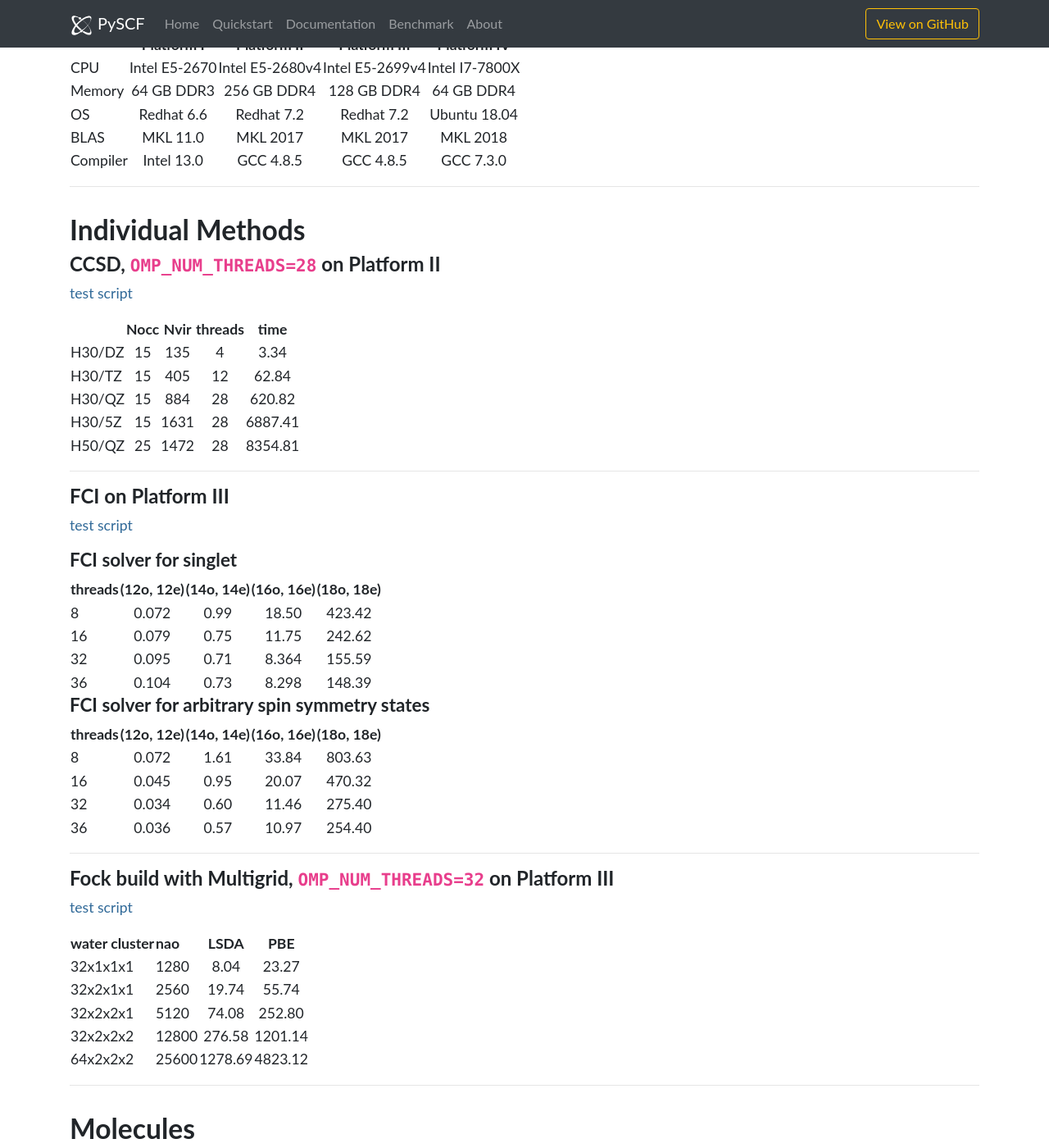
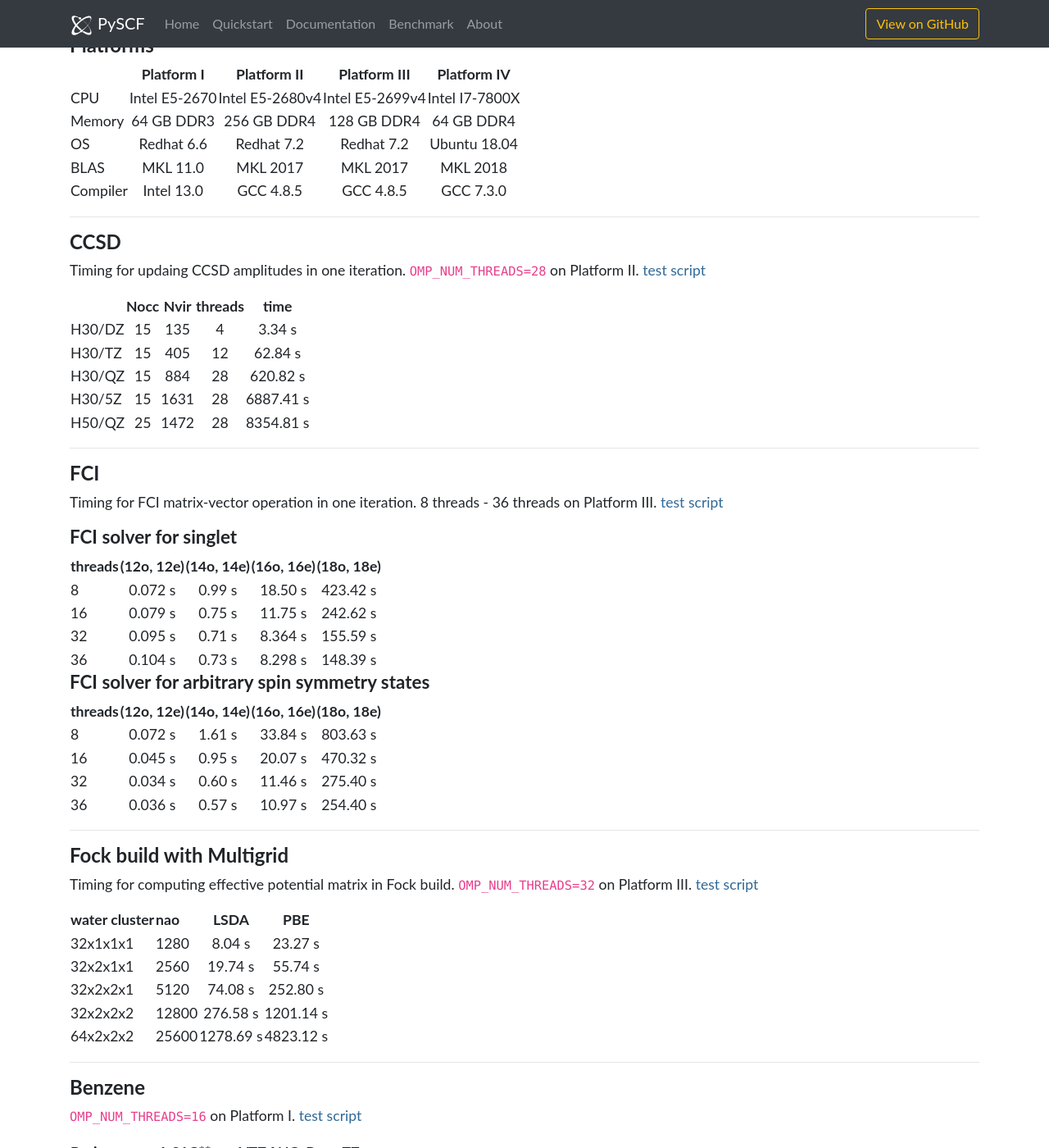
Before and after one commit to pyscf/pyscf.github.io-v1, a Jekyll site: the page built from benchmark.md, in a window 1280 px wide and 1400 px high, scrolled down 363 px. Shown: the whole window at 82% size. Built offline with Jekyll 4.4.1, drawn with Linux system fonts in a browser that asks for light colours; some of the changed text lies outside the part shown.

Commit message:
Update benchmark

```diff
--- a/benchmark.md
+++ b/benchmark.md
@@ -3,7 +3,9 @@ layout: default
 title: Benchmark of PySCF
 ---
 
-# Platforms
+# Performance benchmark
+
+## Platforms
 
 |           | Platform I    | Platform II     | Platform III    | Platform IV     |
 | --------- |:-------------:|:---------------:|:---------------:|:---------------:|
@@ -15,61 +17,64 @@ title: Benchmark of PySCF
 
 ---
 
-# Individual Methods
-
-## CCSD, `OMP_NUM_THREADS=28` on Platform II
+## CCSD
+Timing for updaing CCSD amplitudes in one iteration.
+`OMP_NUM_THREADS=28` on Platform II.
 [test script](https://github.com/pyscf/pyscf/blob/master/examples/2-benchmark/ccsd_iteration.py)
 
 |         | Nocc | Nvir  | threads | time       |
 | :------ |:----:|:-----:|:-------:|:----------:|
-| H30/DZ  | 15   | 135   | 4       | 3.34       |
-| H30/TZ  | 15   | 405   | 12      | 62.84      |
-| H30/QZ  | 15   | 884   | 28      | 620.82     |
-| H30/5Z  | 15   | 1631  | 28      | 6887.41    |
-| H50/QZ  | 25   | 1472  | 28      | 8354.81    |
+| H30/DZ  | 15   | 135   | 4       | 3.34    s  |
+| H30/TZ  | 15   | 405   | 12      | 62.84   s  |
+| H30/QZ  | 15   | 884   | 28      | 620.82  s  |
+| H30/5Z  | 15   | 1631  | 28      | 6887.41 s  |
+| H50/QZ  | 25   | 1472  | 28      | 8354.81 s  |
 
 ---
 
-## FCI on Platform III
+## FCI
+Timing for FCI matrix-vector operation in one iteration.
+8 threads - 36 threads on Platform III.
 [test script](https://github.com/pyscf/pyscf/blob/master/examples/2-benchmark/fci_iteration.py)
 
 ### FCI solver for singlet
 
 | threads | (12o, 12e) | (14o, 14e) | (16o, 16e) | (18o, 18e) |
 |:--------|:----------:|:----------:|:----------:|:----------:|
-| 8       | 0.072      | 0.99       | 18.50      | 423.42     |
-| 16      | 0.079      | 0.75       | 11.75      | 242.62     |
-| 32      | 0.095      | 0.71       | 8.364      | 155.59     |
-| 36      | 0.104      | 0.73       | 8.298      | 148.39     |
+| 8       | 0.072 s    | 0.99 s     | 18.50 s    | 423.42 s   |
+| 16      | 0.079 s    | 0.75 s     | 11.75 s    | 242.62 s   |
+| 32      | 0.095 s    | 0.71 s     | 8.364 s    | 155.59 s   |
+| 36      | 0.104 s    | 0.73 s     | 8.298 s    | 148.39 s   |
 
 ### FCI solver for arbitrary spin symmetry states
 
 | threads | (12o, 12e) | (14o, 14e) | (16o, 16e) | (18o, 18e) |
 |:--------|:----------:|:----------:|:----------:|:----------:|
-| 8       | 0.072      | 1.61       | 33.84      | 803.63     |
-| 16      | 0.045      | 0.95       | 20.07      | 470.32     |
-| 32      | 0.034      | 0.60       | 11.46      | 275.40     |
-| 36      | 0.036      | 0.57       | 10.97      | 254.40     |
+| 8       | 0.072 s    | 1.61 s     | 33.84 s    | 803.63 s   |
+| 16      | 0.045 s    | 0.95 s     | 20.07 s    | 470.32 s   |
+| 32      | 0.034 s    | 0.60 s     | 11.46 s    | 275.40 s   |
+| 36      | 0.036 s    | 0.57 s     | 10.97 s    | 254.40 s   |
 
 ---
 
-## Fock build with Multigrid, `OMP_NUM_THREADS=32` on Platform III
+## Fock build with Multigrid
+Timing for computing effective potential matrix in Fock build.
+`OMP_NUM_THREADS=32` on Platform III.
 [test script](https://github.com/pyscf/pyscf/blob/master/examples/2-benchmark/fock_multigrid.py)
 
-|water cluster |  nao   |  LSDA   | PBE        |
-|:-------------|:-------|:-------:|:----------:|
-|32x1x1x1      |  1280  | 8.04    |  23.27     |
-|32x2x1x1      |  2560  | 19.74   |  55.74     |
-|32x2x2x1      |  5120  | 74.08   |  252.80    |
-|32x2x2x2      |  12800 | 276.58  |  1201.14   |
-|64x2x2x2      |  25600 | 1278.69 |  4823.12   |
+|water cluster |  nao   |  LSDA     | PBE        |
+|:-------------|:-------|:---------:|:----------:|
+|32x1x1x1      |  1280  | 8.04    s |  23.27   s |
+|32x2x1x1      |  2560  | 19.74   s |  55.74   s |
+|32x2x2x1      |  5120  | 74.08   s |  252.80  s |
+|32x2x2x2      |  12800 | 276.58  s |  1201.14 s |
+|64x2x2x2      |  25600 | 1278.69 s |  4823.12 s |
 
 
 ---
 
-# Molecules
-
-## Benzene, `OMP_NUM_THREADS=16` on Platform I
+## Benzene
+`OMP_NUM_THREADS=16` on Platform I.
 [test script](https://github.com/pyscf/pyscf/blob/master/examples/2-benchmark/bz.py)
 
 |---------------|---------|---------|-------------|
@@ -85,8 +90,8 @@ title: Benchmark of PySCF
 
 ---
 
-## C60, `OMP_NUM_THREADS=16` on Platform I
-
+## C60
+`OMP_NUM_THREADS=16` on Platform I.
 [test script](https://github.com/pyscf/pyscf/blob/master/examples/2-benchmark/c60.py)
 
 |---------------|---------|---------|
@@ -99,7 +104,8 @@ title: Benchmark of PySCF
 
 ---
 
-## Fe(II)-porphyrin (FeC20H12N4), `OMP_NUM_THREADS=16` on Platform I
+## Fe(II)-porphyrin (FeC20H12N4)
+`OMP_NUM_THREADS=16` on Platform I.
 test script
 
 |---------------|---------|---------|---------|
```
Also changed, not shown: other parts of benchmark.md (+0 -4 lines).
